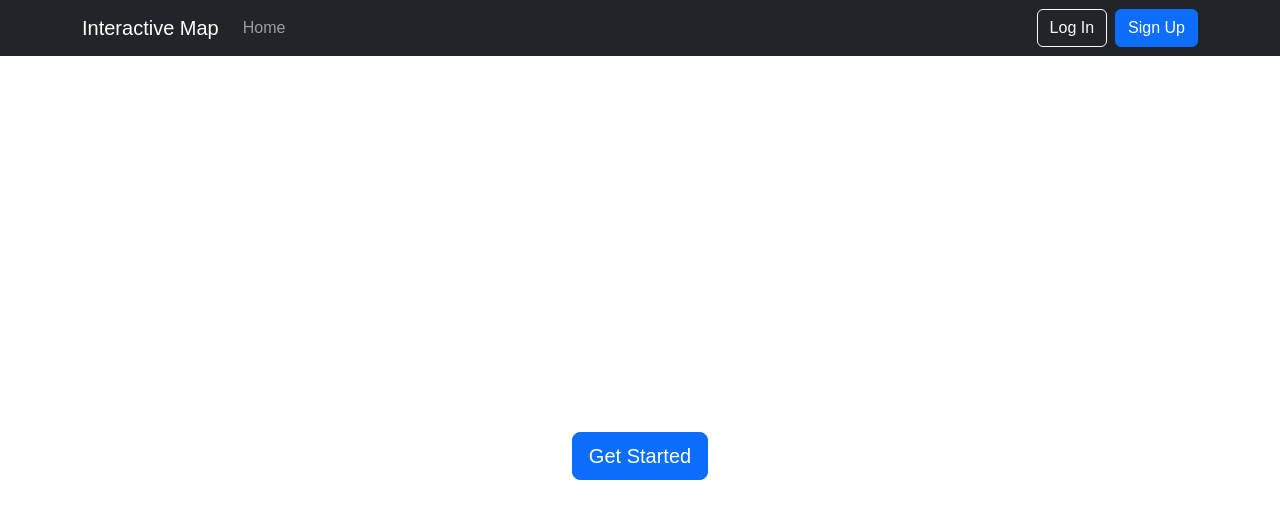
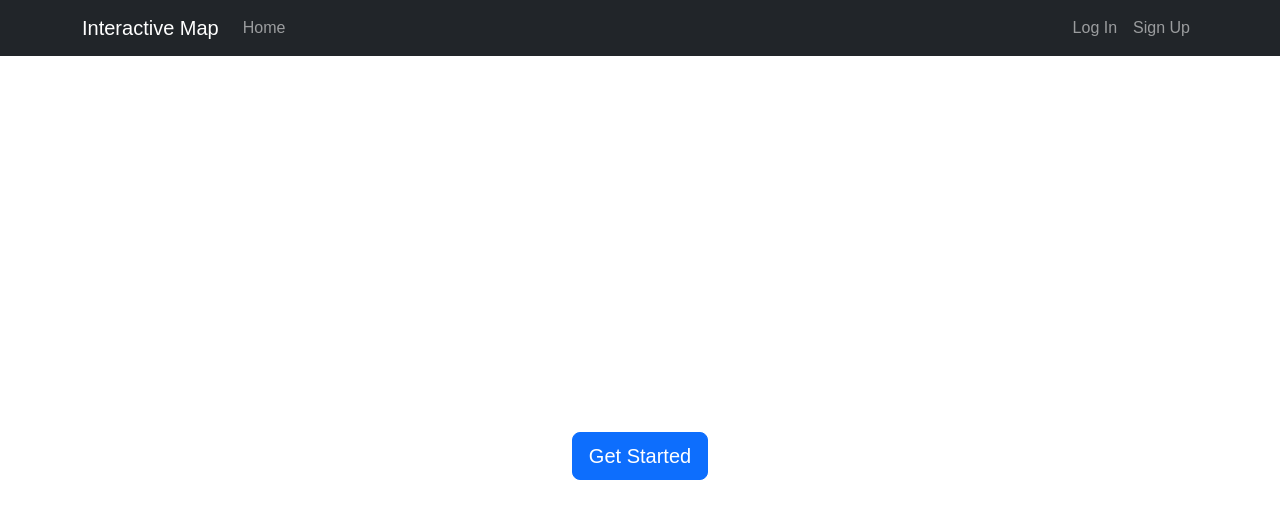
Before and after one commit to VoinaRares/Proiect-Licenta, a Next.js app in the folder interactive-map/: page / in a window 1280 px wide. Shown: the top 518 px of the page. Built offline with nearby package versions, Linux system fonts and the light colour scheme.

Commit message:
Changed the navbar to appear everywhere

```diff
--- /dev/null
+++ b/interactive-map/components/navbar.tsx
@@ -0,0 +1,35 @@
+"use client";
+
+import Nav from "react-bootstrap/Nav";
+import Navbar from "react-bootstrap/Navbar";
+import Container from "react-bootstrap/Container";
+import Link from "next/link";
+
+export default function MainNavbar() {
+  const isLoggedIn = false; // Replace with actual authentication logic
+  return (
+    <Navbar bg="dark" data-bs-theme="dark" expand="lg">
+      <Container>
+        <Navbar.Brand>Interactive Map</Navbar.Brand>
+        <Navbar.Toggle aria-controls="basic-navbar-nav" />
+        <Navbar.Collapse id="basic-navbar-nav">
+          <Nav className="me-auto">
+            <Nav.Link as={Link} href="/">Home</Nav.Link>
+          </Nav>
+          {isLoggedIn ? (
+            <></>
+          ) : (
+            <Nav className="justify-content-end">
+              <Nav.Link as={Link} href="/login">
+                Log In
+              </Nav.Link>
+              <Nav.Link as={Link} href="/sign-up">
+                Sign Up
+              </Nav.Link>
+            </Nav>
+          )}
+        </Navbar.Collapse>
+      </Container>
+    </Navbar>
+  );
+}
--- a/interactive-map/src/app/layout.tsx
+++ b/interactive-map/src/app/layout.tsx
@@ -1,7 +1,9 @@
 import type { Metadata } from "next";
-import 'bootstrap/dist/css/bootstrap.min.css';
+import "bootstrap/dist/css/bootstrap.min.css";
 import { Geist, Geist_Mono } from "next/font/google";
 import "./globals.css";
+import MainNavbar from "../../components/navbar";
+
 
 const geistSans = Geist({
   variable: "--font-geist-sans",
@@ -28,6 +30,7 @@ export default function RootLayout({
       <body
         className={`${geistSans.variable} ${geistMono.variable} antialiased`}
       >
+        <MainNavbar />
         {children}
       </body>
     </html>
--- a/interactive-map/src/app/page.tsx
+++ b/interactive-map/src/app/page.tsx
@@ -1,35 +1,13 @@
 "use client";
-
-import Nav from "react-bootstrap/Nav";
-import Navbar from "react-bootstrap/Navbar";
-import Container from "react-bootstrap/Container";
-import Button from "react-bootstrap/Button";
+import Link from "next/link";
 
 export default function Home() {
   return (
     <>
-      <Navbar bg="dark" data-bs-theme="dark" expand="lg">
-        <Container>
-          <Navbar.Brand href="#">Interactive Map</Navbar.Brand>
-          <Navbar.Toggle aria-controls="basic-navbar-nav" />
-          <Navbar.Collapse id="basic-navbar-nav">
-            <Nav className="me-auto">
-              <Nav.Link href="#">Home</Nav.Link>
-            </Nav>
-            <Nav className="justify-content-end">
-              <Button variant="outline-light" className="me-2">
-                Log In
-              </Button>
-              <Button variant="primary">Sign Up</Button>
-            </Nav>
-          </Navbar.Collapse>
-        </Container>
-      </Navbar>
-
       <div className="d-flex justify-content-center align-items-center vh-100">
-        <Button variant="primary" size="lg">
+        <Link href="/sign-up" className="btn btn-primary btn-lg">
           Get Started
-        </Button>
+        </Link>
       </div>
     </>
   );
```
